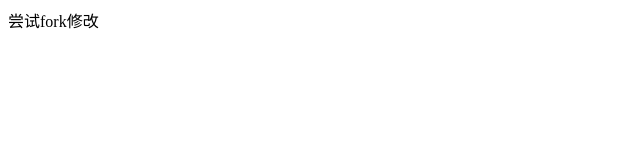
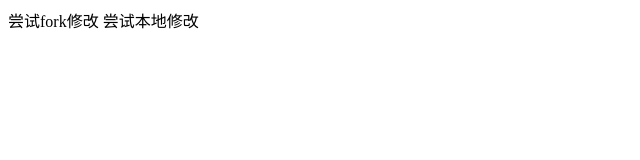
Before and after one commit to HandsomeWangHaobo/myFirstDemo, a plain HTML site: page aaa/index.html in a window 1280 px wide. Shown: the whole page, without its empty margins (0-640 px from the left). Drawn offline with Linux system fonts and the light colour scheme.

Commit message:
本地修改

```diff
--- a/aaa/index.html
+++ b/aaa/index.html
@@ -15,5 +15,6 @@
 </head>
 <body>
 	尝试fork修改
+	尝试本地修改
 </body>
 </html>
```
